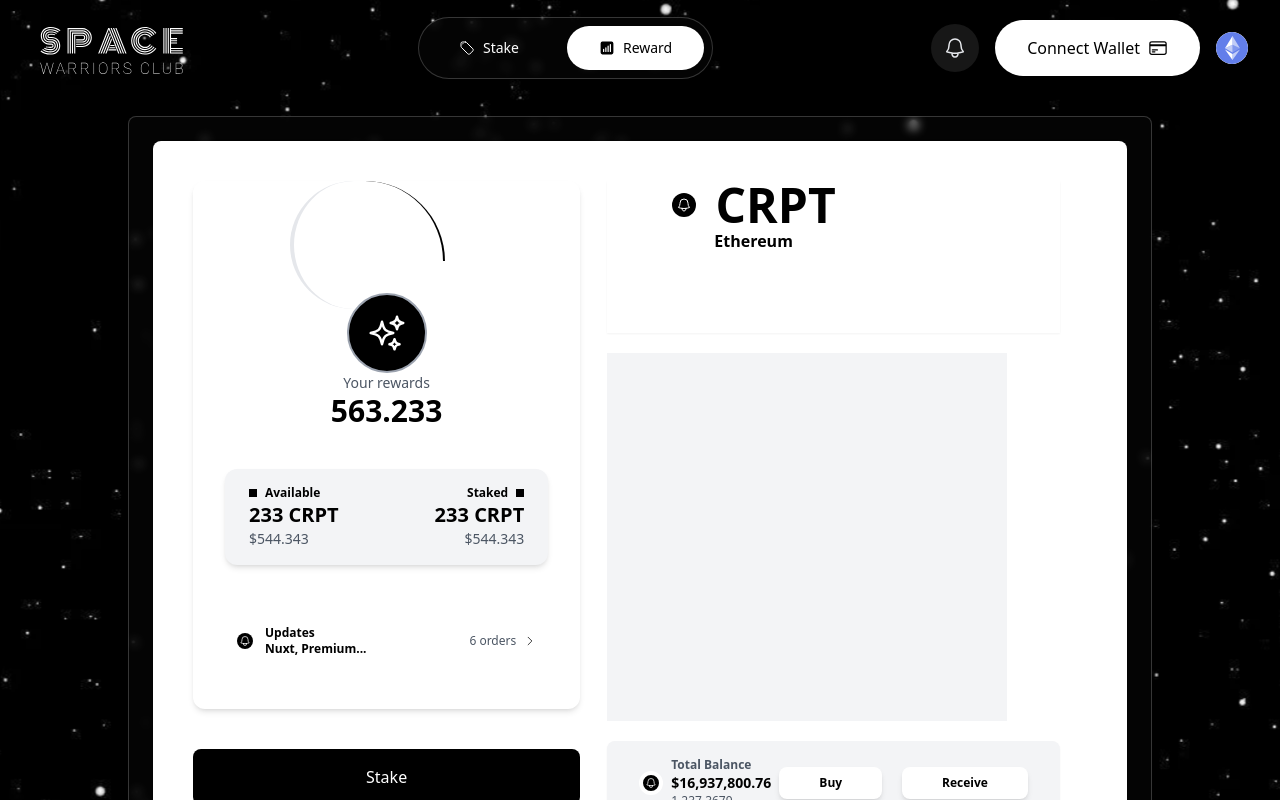
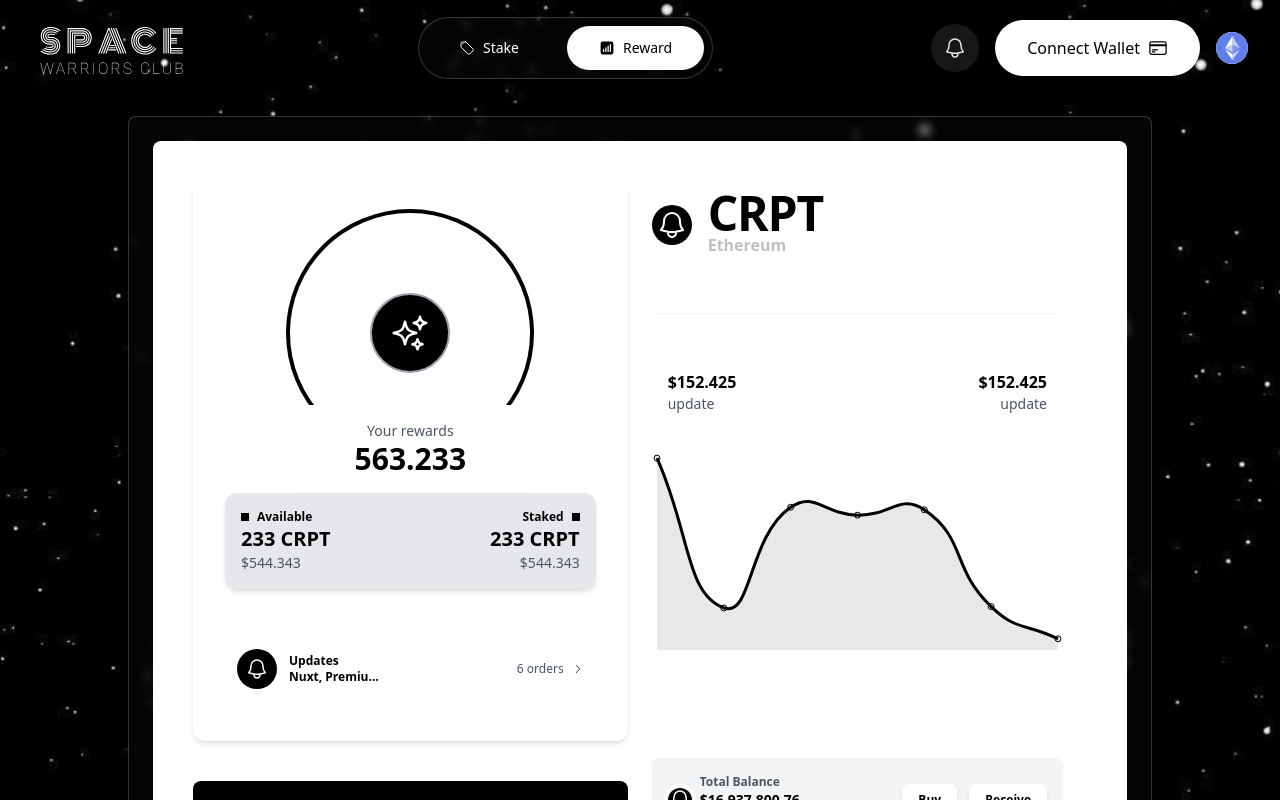
Before and after one commit to omimi-studio/Space, a Next.js app: page /reward in a window 1280 px wide. Shown: the top 800 px of the page. Built offline with nearby package versions, Linux system fonts and the light colour scheme.

Commit message:
space warriors club  update #3

```diff
--- a/package.json
+++ b/package.json
@@ -15,14 +15,18 @@
     "@types/node": "18.11.18",
     "@types/react": "18.0.26",
     "@types/react-dom": "18.0.10",
+    "chart.js": "^4.1.1",
     "eslint": "8.31.0",
     "eslint-config-next": "13.1.1",
+    "faker": "^6.6.6",
     "next": "13.1.1",
     "react": "18.2.0",
+    "react-chartjs-2": "^5.1.0",
     "react-dom": "18.2.0",
     "typescript": "4.9.4"
   },
   "devDependencies": {
+    "@faker-js/faker": "^7.6.0",
     "autoprefixer": "^10.4.13",
     "postcss": "^8.4.20",
     "tailwindcss": "^3.2.4"
--- /dev/null
+++ b/pages/components/chart.tsx
@@ -0,0 +1,140 @@
+import React from "react";
+import {
+  Chart as ChartJS,
+  CategoryScale,
+  LinearScale,
+  PointElement,
+  LineElement,
+  Title,
+  Tooltip,
+  Filler,
+  Legend,
+} from "chart.js";
+import { Line } from "react-chartjs-2";
+// @ts-ignore
+import { faker } from "@faker-js/faker";
+
+ChartJS.register(
+  CategoryScale,
+  LinearScale,
+  PointElement,
+  LineElement,
+  Title,
+  Tooltip,
+  Filler,
+  Legend
+);
+
+export const options = {
+  responsive: true,
+  plugins: {
+    legend: {
+      display: false,
+      position: "top" as const,
+    },
+    title: {
+      display: false,
+      text: "Chart.js Line Charts",
+    },
+  },
+  scales: {
+    x: {
+      display: false,
+      border: {
+        display: false,
+      },
+      grid: {
+        display: false,
+      },
+    },
+    y: {
+      display: false,
+      border: {
+        display: false,
+      },
+      grid: {
+        display: false,
+      },
+    },
+  },
+};
+
+//   type: "line",
+//   data: data,
+//   options: {
+//     responsive: true,
+//     plugins: {
+//       title: {
+//         display: true,
+//         text: "Grid Line Settings",
+//       },
+//     },
+//     scales: {
+//       x: {
+//         border: {
+//           display: BORDER,
+//         },
+//         grid: {
+//           display: DISPLAY,
+//           drawOnChartArea: CHART_AREA,
+//           drawTicks: TICKS,
+//         },
+//       },
+//       y: {
+//         border: {
+//           display: false,
+//         },
+//         grid: {
+//           color: function (context) {
+//             if (context.tick.value > 0) {
+//               return Utils.CHART_COLORS.green;
+//             } else if (context.tick.value < 0) {
+//               return Utils.CHART_COLORS.red;
+//             }
+
+//             return "#000000";
+//           },
+//         },
+//       },
+//     },
+//   },
+// };
+// const labels = ["Sun", "Mon", "Tue", "Wed", "Thur", "Fri", "Sun"];
+
+function Last7Days() {
+  const label = [];
+  for (let idx = 0; idx < 7; idx++) {
+    const d = new Date();
+    d.setDate(d.getDate() - idx);
+    label.push(
+      d.toLocaleDateString("en-us", {
+        weekday: "long",
+        year: "numeric",
+        month: "short",
+        day: "numeric",
+      })
+    );
+  }
+
+  return label.reverse();
+}
+
+const labels = Last7Days();
+
+export const data = {
+  labels,
+  datasets: [
+    {
+      fill: true,
+      label: "nQNT",
+      data: labels.map(() => faker.datatype.number({ min: 5000, max: 10000 })),
+      tension: 0.5,
+      borderColor: "#000000",
+      backgroundColor: "rgba(0, 0, 0, 0.09)",
+    },
+  ],
+};
+
+export default function Chart() {
+  return <Line options={options} data={data} />;
+}
--- a/pages/reward/index.tsx
+++ b/pages/reward/index.tsx
@@ -16,13 +16,20 @@
 import { Fragment, useEffect, useRef } from "react";
 import { Transition } from "@headlessui/react";
 import { CheckIcon } from "@heroicons/react/20/solid";
-import { ArrowDownRightIcon, ArrowsUpDownIcon, BellIcon, ChevronRightIcon, SparklesIcon } from "@heroicons/react/24/outline";
+import {
+  ArrowDownRightIcon,
+  ArrowsUpDownIcon,
+  BellIcon,
+  ChevronRightIcon,
+  SparklesIcon,
+} from "@heroicons/react/24/outline";
 import { useState } from "react";
 import { Listbox } from "@headlessui/react";
 import { ChevronDownIcon } from "@heroicons/react/20/solid";
 import BTC from "../../assets/logos/bitcoin-color-icon.svg";
 import ETH from "../../assets/logos/ethereum-eth.svg";
 import Image from "next/image";
+import Chart from "../components/chart";
 
 const tokens = [
   {
@@ -54,143 +61,38 @@ export default function Home() {
   const cryptoBalance = 6048.543;
   const stakeAmountRef = useRef();
   const [stake_amount, SetStakeAmount] = useState(0);
-  const handleSubmit = (e) => {
-    e.preventDefault();
-    console.log("Submit", stake_amount);
-  };
   const [stakeQuivalent_in_USD, setStakeQuivalentInUSD] = useState(0);
   useEffect(() => {
     const equivalent = stake_amount * 530.396;
     setStakeQuivalentInUSD(equivalent);
   }, [stake_amount]);
 
-  const Select = ({ nQNT }) => {
-    const [selected, setSelected] = useState(nQNT ? tokens[1] : tokens[0]);
   return (
-      <Listbox value={selected} onChange={setSelected}>
-        {({ open }) => (
-          <>
-            <button
-              onClick={() => {
-                stakeAmountRef.current.value = cryptoBalance;
-                SetStakeAmount(cryptoBalance);
-              }}
-              className="bg-black p-2 text-[10px] text-white text-center rounded-full mr-2"
+    <div className="max-w-5xl mx-auto mt-5 glassmorphic p-6  rounded-lg ">
+      <section
+        className="bg-white flex flex-col sm:flex-row justify-between items-start rounded-lg p-4 sm:p-10 "
+        aria-labelledby="stake-form"
       >
-              MAX
-            </button>
-
-            <div className="relative mt-1">
-              <Listbox.Button className="relative w-full cursor-default border-l border-gray-300 py-2 pl-3 pr-10 text-left shadow-sm focus:border-white focus:outline-none focus:ring-1 focus:ring-white sm:text-sm">
-                <span className="flex items-center">
-                  <Image
-                    src={selected.icon}
-                    alt="icon"
-                    className={`h-6 w-6 flex-shrink-0 rounded-full ${
-                      selected.name === "nQNT" && "hue-rotate-180"
-                    }`}
-                  />
-                  <span className="ml-3 block truncate">{selected.name}</span>
-                </span>
-                <span className="pointer-events-none absolute inset-y-0 right-0 ml-3 flex items-center pr-2">
-                  <ChevronDownIcon
-                    className="h-5 w-5 text-gray-400"
-                    aria-hidden="true"
-                  />
-                </span>
-              </Listbox.Button>
-
-              <Transition
-                show={open}
-                as={Fragment}
-                leave="transition ease-in duration-100"
-                leaveFrom="opacity-100"
-                leaveTo="opacity-0"
-              >
-                <Listbox.Options className="absolute z-10 mt-1 max-h-56 w-full overflow-auto rounded-md bg-white py-1 text-base shadow-lg ring-1 ring-black ring-opacity-5 focus:outline-none sm:text-sm">
-                  {tokens.map((token) => (
-                    <Listbox.Option
-                      key={token.id}
-                      className={({ active }) =>
-                        classNames(
-                          active ? "text-white bg-indigo-600" : "text-gray-900",
-                          "relative cursor-default select-none py-2 pl-3 pr-9"
-                        )
-                      }
-                      value={token}
-                    >
-                      {({ selected, active }) => (
-                        <>
-                          <div className="flex items-center">
-                            <Image
-                              src={token.icon}
-                              alt="icon"
-                              className={classNames(
-                                token.name === "nQNT" && "hue-rotate-180",
-                                "h-6 w-6 flex-shrink-0 rounded-full"
-                              )}
-                            />
-                            <span
-                              className={classNames(
-                                selected ? "font-semibold" : "font-normal",
-                                "ml-3 block"
-                              )}
-                            >
-                              {token.name}
+        <div className="flex flex-col w-full justify-center">
+          <div className="flex flex-col gap-10 items-center shadow-md rounded-xl p-8 ">
+            <div className="relative">
+              <div className=" rounded-full flex items-center justify-center w-60  h-60 ring-4 ring-black ">
+                <div className="bg-black flex items-center justify-center border-2 border-spacing-4 border-gray-400 rounded-full w-20 h-20 ">
+                  <SparklesIcon className="text-white w-10 h-10" />
+                </div>
+              </div>
+              <span className="bg-white  p-4 text-center w-full absolute -bottom-10 translate-x-0">
+                <h1 className="text-gray-600 text-sm">Your rewards</h1>
+                <h2 className="text-3xl text-black font-bold">563.233</h2>
               </span>
             </div>
 
-                          {selected ? (
-                            <span
-                              className={classNames(
-                                active ? "text-white" : "text-indigo-600",
-                                "absolute inset-y-0 right-0 flex items-center pr-4"
-                              )}
-                            >
-                              <CheckIcon
-                                className="h-5 w-5"
-                                aria-hidden="true"
-                              />
+            <div className="flex justify-between bg-gray-200  text-black  p-4 rounded-xl shadow-md  w-full">
+              <div>
+                <span className="flex gap-2 items-center">
+                  <div className="h-2 w-2 bg-black " />
+                  <h1 className="font-semibold text-xs ">Available</h1>
                 </span>
-                          ) : null}
-                        </>
-                      )}
-                    </Listbox.Option>
-                  ))}
-                </Listbox.Options>
-              </Transition>
-            </div>
-          </>
-        )}
-      </Listbox>
-    );
-  };
-
-  return (
-    <>
-      <div className="mx-auto mt-5 grid glassmorphic  grid-cols-1 py-6 sm:rounded-lg px-2 sm:px-6 lg:max-w-5xl ">
-        <section
-          className="space-y-6 lg:col-span-2 lg:col-start-1"
-          aria-labelledby="stake-form"
-        >
-          <div className="bg-white text-black p-2 lg:p-10 shadow sm:rounded-lg min-h-[70vh]">
-            <div className="flex flex-col sm:flex-row justify-between ">
-              <div>
-                <div className="flex flex-col items-center justify-around relative shadow-md rounded-xl px-5 lg:px-8 py-8 ">
-                  <div className=" round w-[30%] h-20 border-r-2 border-black absolute top-0" />
-                  <div className="rounded-tl-full rounded-full  w-[50%] h-32 border-l-4 absolute top-0" />
-                  <div className="bg-black flex items-center justify-center border-2 mt-20 border-spacing-4 border-gray-400 rounded-full w-20 h-20 ">
-                    <SparklesIcon className="text-white w-10 h-10" />
-                  </div>
-                  <h1 className="text-gray-600 text-sm">Your rewards</h1>
-                  <h2 className="text-3xl font-bold">563.233</h2>
-
-                  <div className="flex justify-between bg-gray-100 mt-10  py-4 px-6 rounded-xl shadow-md gap-5 lg:gap-24 w-full">
-                    <div className=" text-start">
-                      <div className="flex items-center gap-2">
-                        <div className="h-2 w-2 bg-black " />
-                        <h1 className="font-semibold text-xs">Available</h1>
-                      </div>
                 <span className="font-bold text-xl inline">233 CRPT</span>
                 <p className="text-gray-600 text-sm">$544.343</p>
               </div>
@@ -203,46 +105,69 @@ export default function Home() {
                 <h2 className="font-bold text-xl inline">233 CRPT</h2>
                 <p className="text-gray-600 text-sm">$544.343</p>
               </div>
-
             </div>
 
-                  <div className="flex justify-between items-center mt-10 py-5 px-3 gap-5 w-full">
+            <div className="flex justify-between items-center py-5 px-3 gap-5 w-full text-black">
               <div className="flex  items-center gap-3">
-                      <div className="h-4 w-4 bg-black rounded-full flex items-center justify-center" ><BellIcon className="text-white w-3 h-3"/> </div>
+                <div className="h-10 w-10 bg-black rounded-full flex items-center justify-center">
+                  <BellIcon className="text-white h-6 w-6" />
+                </div>
                 <div>
                   <h1 className="font-semibold text-xs">Updates</h1>
-                        <h2 className="font-bold text-xs">Nuxt, Premium...</h2>
+                  <h2 className="font-bold text-xs truncate w-24">
+                    Nuxt, Premium, Star, Gold
+                  </h2>
                 </div>
               </div>
 
               <div className=" flex justify-between gap-2 items-center ">
                 <p className="text-gray-600 text-xs inline">6 orders</p>
-                      <ChevronRightIcon className="w-3 h-3 text-black font-bold"/>
+                <ChevronRightIcon className="w-3 h-3 text-black font-bold" />
               </div>
             </div>
           </div>
-                <button className="flex mt-10 w-full justify-center bg-black text-white rounded-lg  py-4 px-12">
+          <button className="w-full mt-10 text-center bg-black text-white rounded-lg  py-4 px-12">
             Stake
           </button>
         </div>
 
-              <div>
-                <div className="flex flex-col items-center shadow-sm pb-20 w-full pr-40 mt-14 sm:mt-0">
-                  <div className="flex items-center gap-5">
-                    <div className="flex items-center justify-center h-6 w-6 bg-black rounded-full" >
-                      <BellIcon className="text-white h-4 w-4" />
+        {/* stats */}
+        <div className="flex flex-col w-full  text-black p-1 sm:p-6">
+          <div className="flex flex-col items-start  border-b border-gray-100 pb-14  text-black">
+            <div className="flex items-start justify-between gap-4">
+              <div className="flex items-center justify-center h-10 w-10 bg-black rounded-full">
+                <BellIcon className="text-white h-8 w-8" />
               </div>
-                    <h1 className="text-5xl font-bold">CRPT</h1>
+              <span className="gap-3">
+                <h1 className="text-5xl font-bold tracking-tight leading-[1rem]">
+                  CRPT
+                </h1>
+
+                <p className="font-semibold text-black/25 mt-3">Ethereum</p>
+              </span>
             </div>
-                  <p className="font-semibold">Ethereum</p>
           </div>
 
-               {/* emptydiv */}
-               <div className="w-80 h-60 lg:w-[25rem] lg:h-[23rem] bg-gray-100 my-5 " />
+          <div className="flex mt-10  justify-between text-black p-4 w-full">
+            <div>
+              <h3 className="font-bold text-md inline">$152.425</h3>
+              <p className="text-gray-600 text-sm">update</p>
+            </div>
 
-                <div className="flex justify-between items-center gap-2  bg-gray-100 rounded-lg shadow-sm py-4 px-2 lg:px-8 w-full">
-                  <div className="flex  items-center justify-center h-6 w-6 bg-black rounded-full border-4 border-white" >
-                    <BellIcon className="text-white h-3 w-3" />
+            <div className=" text-end ">
+              <h3 className="font-bold text-md inline">$152.425</h3>
+              <p className="text-gray-600 text-sm">update</p>
+            </div>
+          </div>
+          {/* chartjs */}
+          <div className=" h-[18rem] w-full  my-5 ">
+            <Chart />
+          </div>
+
+          <div className="flex justify-between items-center bg-gray-100 rounded-lg shadow-sm p-4">
+            <div className="flex items-center justify-center gap-2">
+              <div>
+                <BellIcon className="text-white h-6 w-6 bg-black  rounded-full ring-4 ring-white" />
               </div>
               <div>
                 <h1 className="font-semibold text-xs text-gray-600">
@@ -251,21 +176,19 @@ export default function Home() {
                 <h2 className="font-bold text-sm">$16,937,800.76</h2>
                 <p className="text-gray-600 text-xs">1,237,3679</p>
               </div>
-                  <div className="flex justify-between gap-2 lg:gap-5">
-                    <button className="text-xs font-bold shadow-md px-7 lg:px-10 py-2 rounded-lg bg-white text-black">
+            </div>
+
+            <div className="flex justify-between items-center gap-3">
+              <button className="text-xs font-bold shadow-md px-4 py-2 rounded-lg bg-white text-black">
                 Buy
               </button>
-                    <button className="text-xs font-bold shadow-md  px-7 lg:px-10 py-2 rounded-lg bg-white text-black">
+              <button className="text-xs font-bold shadow-md  px-4 py-2 rounded-lg bg-white text-black">
                 Receive
               </button>
             </div>
           </div>
         </div>
-              <div></div>
-            </div>
-          </div>
       </section>
     </div>
-    </>
   );
 }
```
Also changed, not shown: 1 other file (tests, documents, lock files or other folders). Lines whose indentation alone changed are shown as unchanged.
